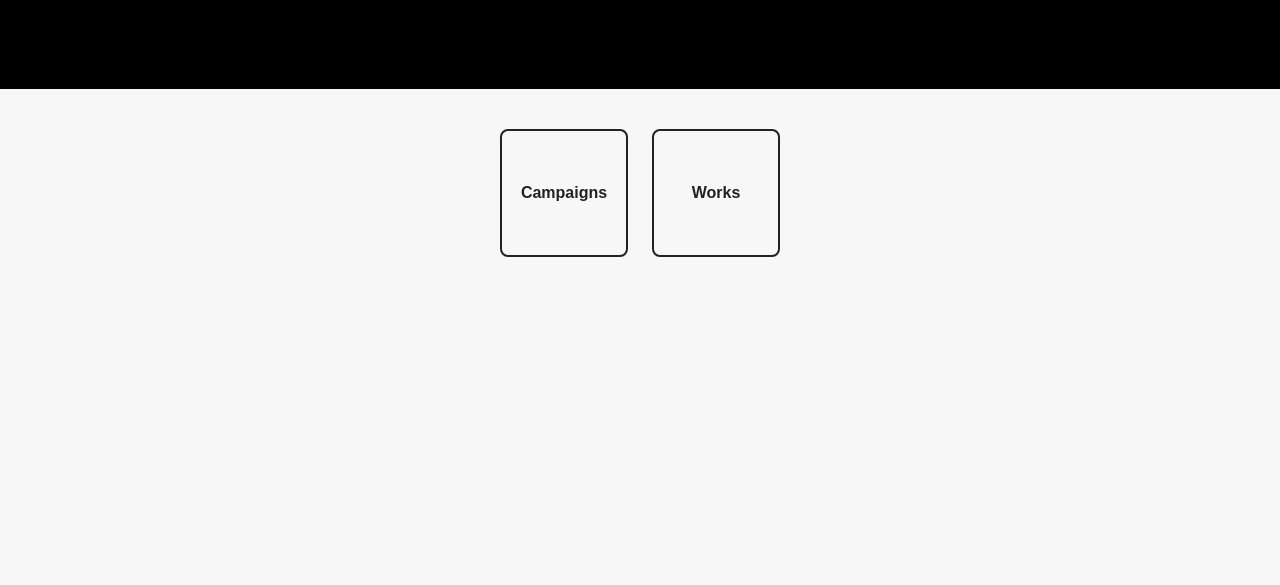
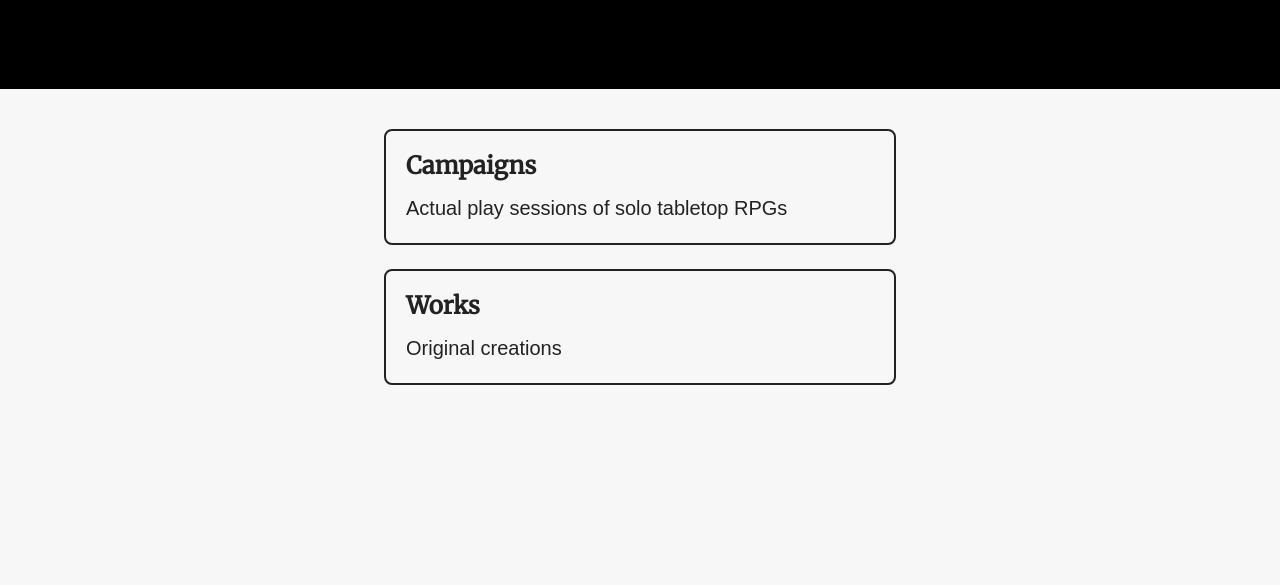
Before and after one commit to IntrepidToucan/intrepidtoucan.github.io, an Astro site: page / in a window 1280 px wide. Shown: the part 215-800 px from the top of the page. Built offline with nearby package versions, Linux system fonts and the light colour scheme; Astro itself is replaced by a stand-in of ours.

Commit message:
feat: revise home page nav design

```diff
--- a/src/components/CategoriesNav.astro
+++ /dev/null
@@ -1,54 +0,0 @@
----
-interface Props {
-  links: {
-    href: string;
-    title: string;
-  }[];
-}
-
-const { links } = Astro.props;
----
-
-<ul>
-  {
-    links.map(({ href, title }) => (
-      <li>
-        <a href={href}>{title}</a>
-      </li>
-    ))
-  }
-</ul>
-
-<style>
-  ul {
-    align-items: center;
-    display: flex;
-    flex-wrap: wrap;
-    gap: var(--mm--spacing--6);
-    justify-content: center;
-    padding: 0;
-  }
-
-  li {
-    list-style-type: none;
-  }
-
-  a {
-    align-items: center;
-    block-size: var(--mm--sizing--6);
-    border: var(--mm--border-width--2) solid var(--mm--color--neutral-0);
-    border-radius: var(--mm--border-radius--2);
-    color: var(--mm--color--neutral-0);
-    display: flex;
-    font-weight: var(--mm--font-weight--2);
-    inline-size: var(--mm--sizing--6);
-    justify-content: center;
-    text-decoration: none;
-
-    &:hover,
-    &:focus {
-      background-color: var(--mm--color--neutral-7);
-      color: var(--mm--color--neutral-0);
-    }
-  }
-</style>
--- a/src/components/GlobalNavBar.astro
+++ b/src/components/GlobalNavBar.astro
@@ -5,6 +5,11 @@ import { SITE_TITLE } from "../utils";
 <nav>
   <div class="content-container">
     <a class="home-link" href="/">{SITE_TITLE}</a>
+
+    <ul>
+      <li><a href="/campaigns">Campaigns</a></li>
+      <li><a href="/works">Works</a></li>
+    </ul>
 
     <ul class="right-links">
       <li><a href="/about">About</a></li>
@@ -25,36 +30,11 @@ import { SITE_TITLE } from "../utils";
     min-block-size: var(--mm--sizing--5);
   }
 
-  .home-link {
-    color: var(--mm--color--neutral-9);
-    flex-shrink: 0;
-    font-family: var(--mm--font-family--serif);
-    font-size: var(--mm--font-size--1);
-    font-weight: var(--mm--font-weight--2);
-    text-decoration: none;
-
-    &:hover,
-    &:focus {
-      color: var(--mm--local--link-hover-color);
-    }
-  }
-
-  .content-container {
-    align-items: center;
-    display: flex;
-    flex-wrap: wrap;
-    gap: var(--mm--spacing--3);
-    margin-inline: auto;
-    max-inline-size: var(--mm--global--max-width);
-    padding: var(--mm--spacing--2) var(--mm--global--padding-x);
-  }
-
-  .right-links {
+  ul {
     display: flex;
     flex-wrap: wrap;
     gap: var(--mm--spacing--2);
     justify-content: center;
-    margin-inline-start: auto;
     padding: 0;
 
     & > li {
@@ -80,4 +60,33 @@ import { SITE_TITLE } from "../utils";
       }
     }
   }
+
+  .home-link {
+    color: var(--mm--color--neutral-9);
+    flex-shrink: 0;
+    font-family: var(--mm--font-family--serif);
+    font-size: var(--mm--font-size--1);
+    font-weight: var(--mm--font-weight--2);
+    margin-inline-end: var(--mm--spacing--1);
+    text-decoration: none;
+
+    &:hover,
+    &:focus {
+      color: var(--mm--local--link-hover-color);
+    }
+  }
+
+  .content-container {
+    align-items: center;
+    display: flex;
+    flex-wrap: wrap;
+    gap: var(--mm--spacing--3);
+    margin-inline: auto;
+    max-inline-size: var(--mm--global--max-width);
+    padding: var(--mm--spacing--2) var(--mm--global--padding-x);
+  }
+
+  .right-links {
+    margin-inline-start: auto;
+  }
 </style>
--- /dev/null
+++ b/src/components/HomePageNav.astro
@@ -0,0 +1,70 @@
+---
+interface Props {
+  links: {
+    href: string;
+    subtitle: string;
+    title: string;
+  }[];
+}
+
+const { links } = Astro.props;
+---
+
+<ul>
+  {
+    links.map(({ href, subtitle, title }) => (
+      <li>
+        <a href={href}>
+          <p class="title">{title}</p>
+          <p class="subtitle">{subtitle}</p>
+        </a>
+      </li>
+    ))
+  }
+</ul>
+
+<style>
+  ul {
+    display: flex;
+    flex-direction: column;
+    gap: var(--mm--spacing--6);
+    margin-inline: auto;
+    max-inline-size: var(--mm--sizing--8);
+    padding: 0;
+  }
+
+  li {
+    list-style-type: none;
+  }
+
+  a {
+    border: var(--mm--border-width--2) solid var(--mm--color--neutral-0);
+    border-radius: var(--mm--border-radius--2);
+    color: var(--mm--color--neutral-0);
+    display: block;
+    padding: var(--mm--spacing--5);
+    text-decoration: none;
+
+    &:hover,
+    &:focus {
+      background-color: var(--mm--color--neutral-8);
+      color: var(--mm--color--neutral-0);
+    }
+
+    &:active {
+      background-color: var(--mm--color--neutral-7);
+    }
+  }
+
+  .title {
+    font-family: var(--mm--font-family--serif);
+    font-size: var(--mm--font-size--3);
+    font-weight: var(--mm--font-weight--2);
+    line-height: var(--mm--line-height-1);
+    margin-block-end: var(--mm--spacing--3);
+  }
+
+  .subtitle {
+    font-size: var(--mm--font-size--2);
+  }
+</style>
--- a/src/pages/bjj.astro
+++ b/src/pages/bjj.astro
@@ -18,11 +18,11 @@ const POSITION_NAMES = Object.values(PositionNameMapping);
   <div class="paragraphs-container">
     <p>
       This is a small, tucked-away corner of my website where I track my
-      progress in learning Brazilian jiu-jitsu.
+      training progress in Brazilian jiu-jitsu.
     </p>
 
     <table>
-      <caption>Positions</caption>
+      <caption>Position Transitions</caption>
 
       <thead>
         <tr>
--- a/src/pages/index.astro
+++ b/src/pages/index.astro
@@ -1,19 +1,21 @@
 ---
-import CategoriesNav from "../components/CategoriesNav.astro";
+import HomePageNav from "../components/HomePageNav.astro";
 import PageLayout from "../layouts/PageLayout.astro";
 import { SITE_TITLE } from "../utils";
 ---
 
 <PageLayout headerTitle={SITE_TITLE} pageTitle="Home">
-  <CategoriesNav
+  <HomePageNav
     links={[
       {
         href: "/campaigns",
         title: "Campaigns",
+        subtitle: "Actual play sessions of solo tabletop RPGs",
       },
       {
         href: "/works",
         title: "Works",
+        subtitle: "Original creations",
       },
     ]}
   />
--- a/src/styles/global.css
+++ b/src/styles/global.css
@@ -41,6 +41,7 @@ h4,
 h5,
 h6 {
   font-family: var(--mm--font-family--serif);
+  line-height: var(--mm--line-height-1);
 }
 
 a {
--- a/src/styles/reset.css
+++ b/src/styles/reset.css
@@ -14,7 +14,7 @@
 
 body {
   -webkit-font-smoothing: antialiased;
-  line-height: 1.5;
+  line-height: var(--mm--line-height-2)
 }
 
 canvas,
--- a/src/styles/variables.css
+++ b/src/styles/variables.css
@@ -109,6 +109,9 @@
   --mm--font-weight--1: normal;
   --mm--font-weight--2: bold;
 
+  --mm--line-height-1: 1.25;
+  --mm--line-height-2: 1.5;
+
   --mm--sizing--1: 4px;
   --mm--sizing--2: 8px;
   --mm--sizing--3: 16px;
```
Also changed, not shown: src/pages/works/002-god-of-earth.mdx (added, +7 -0 lines).
